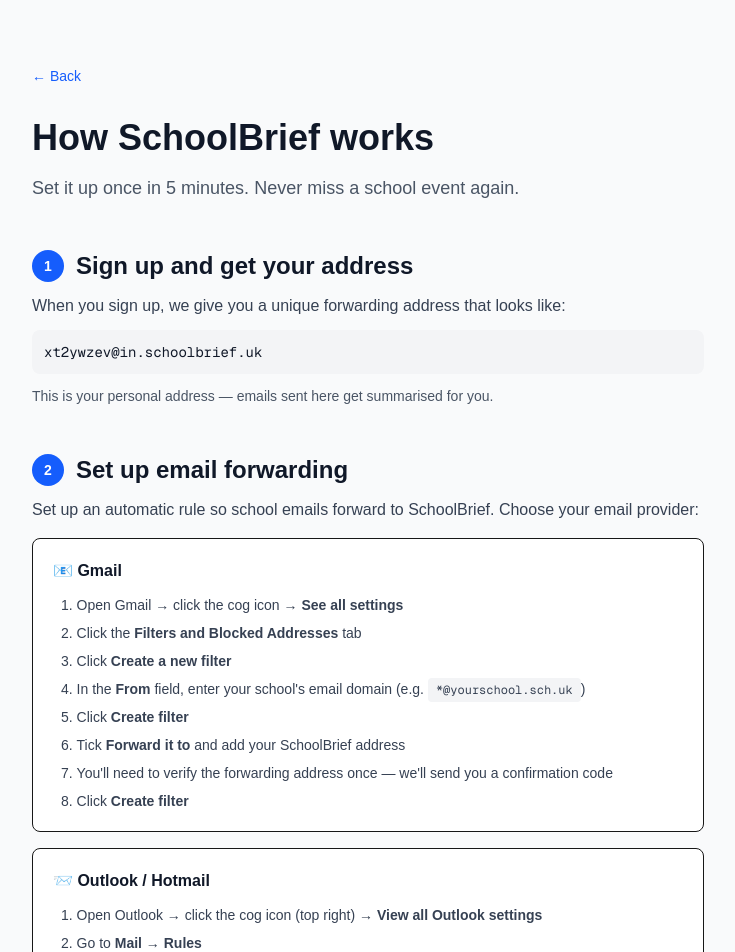
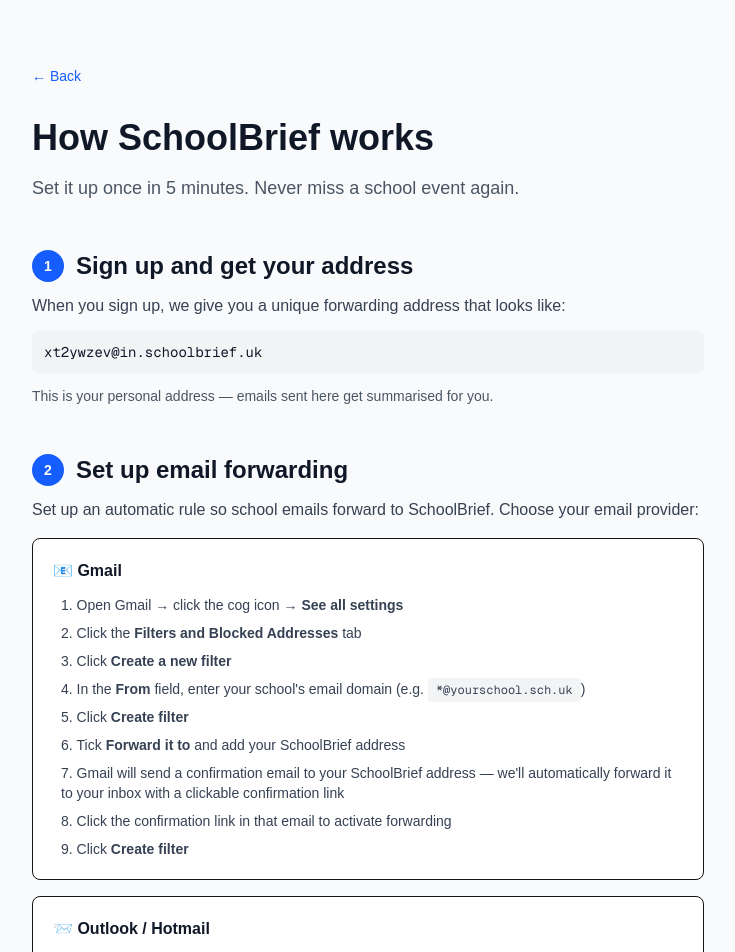
Before and after one commit to lukasbecker36-dot/schoolbrief, a Next.js app: page /how-it-works in a window 1280 px wide. Shown: the top 952 px of the page, without its empty margins (272-1007 px from the left). Built offline with nearby package versions, Linux system fonts and the light colour scheme.

Commit message:
update gmail forwarding instructions

```diff
--- a/app/how-it-works/page.tsx
+++ b/app/how-it-works/page.tsx
@@ -35,7 +35,8 @@
                 <li>In the <strong>From</strong> field, enter your school's email domain (e.g. <code className="bg-gray-100 px-2 py-1 rounded text-xs">*@yourschool.sch.uk</code>)</li>
                 <li>Click <strong>Create filter</strong></li>
                 <li>Tick <strong>Forward it to</strong> and add your SchoolBrief address</li>
-                <li>You'll need to verify the forwarding address once — we'll send you a confirmation code</li>
+<li>Gmail will send a confirmation email to your SchoolBrief address — we'll automatically forward it to your inbox with a clickable confirmation link</li>
+<li>Click the confirmation link in that email to activate forwarding</li>
                 <li>Click <strong>Create filter</strong></li>
               </ol>
             </div>
```
